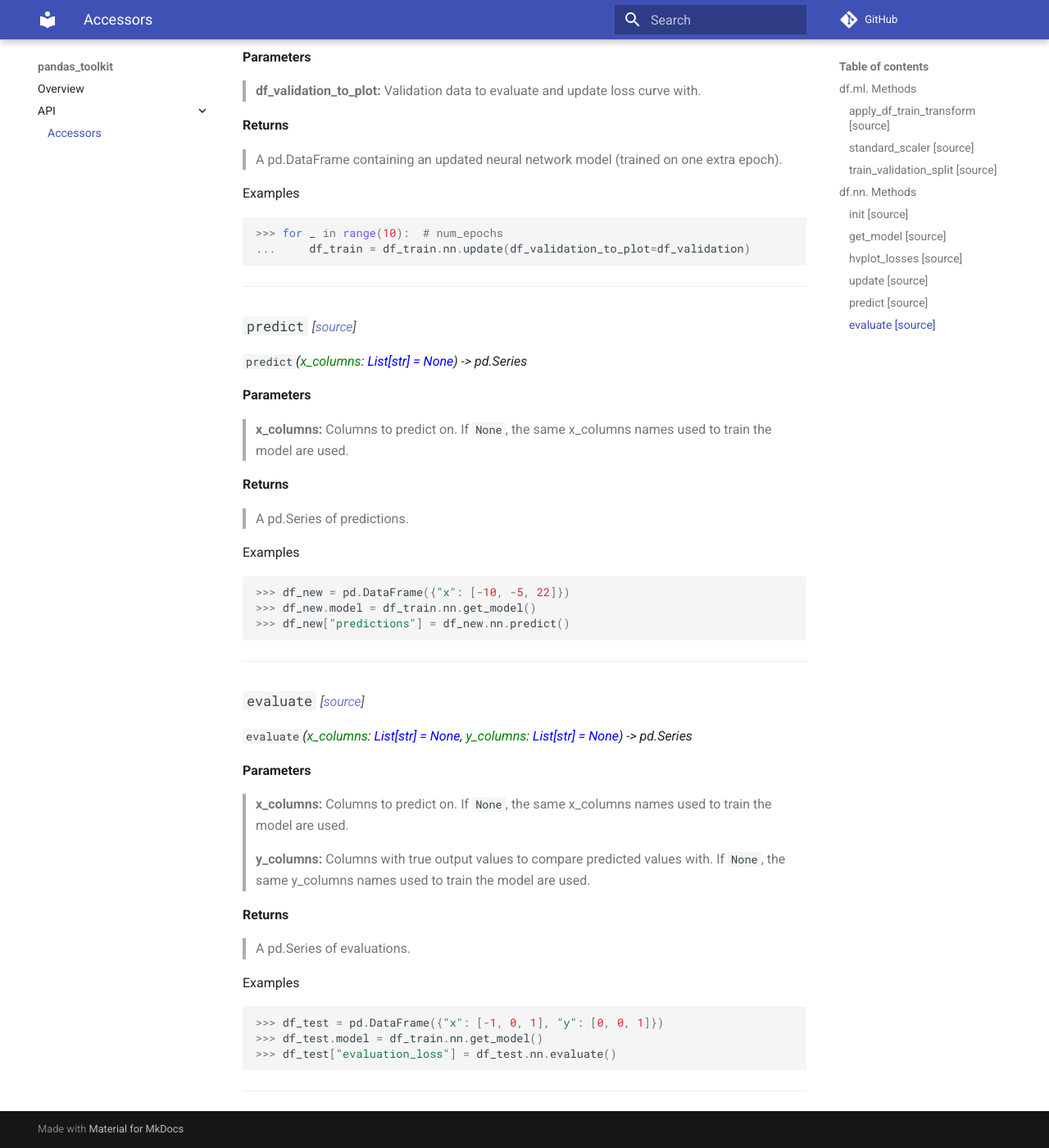
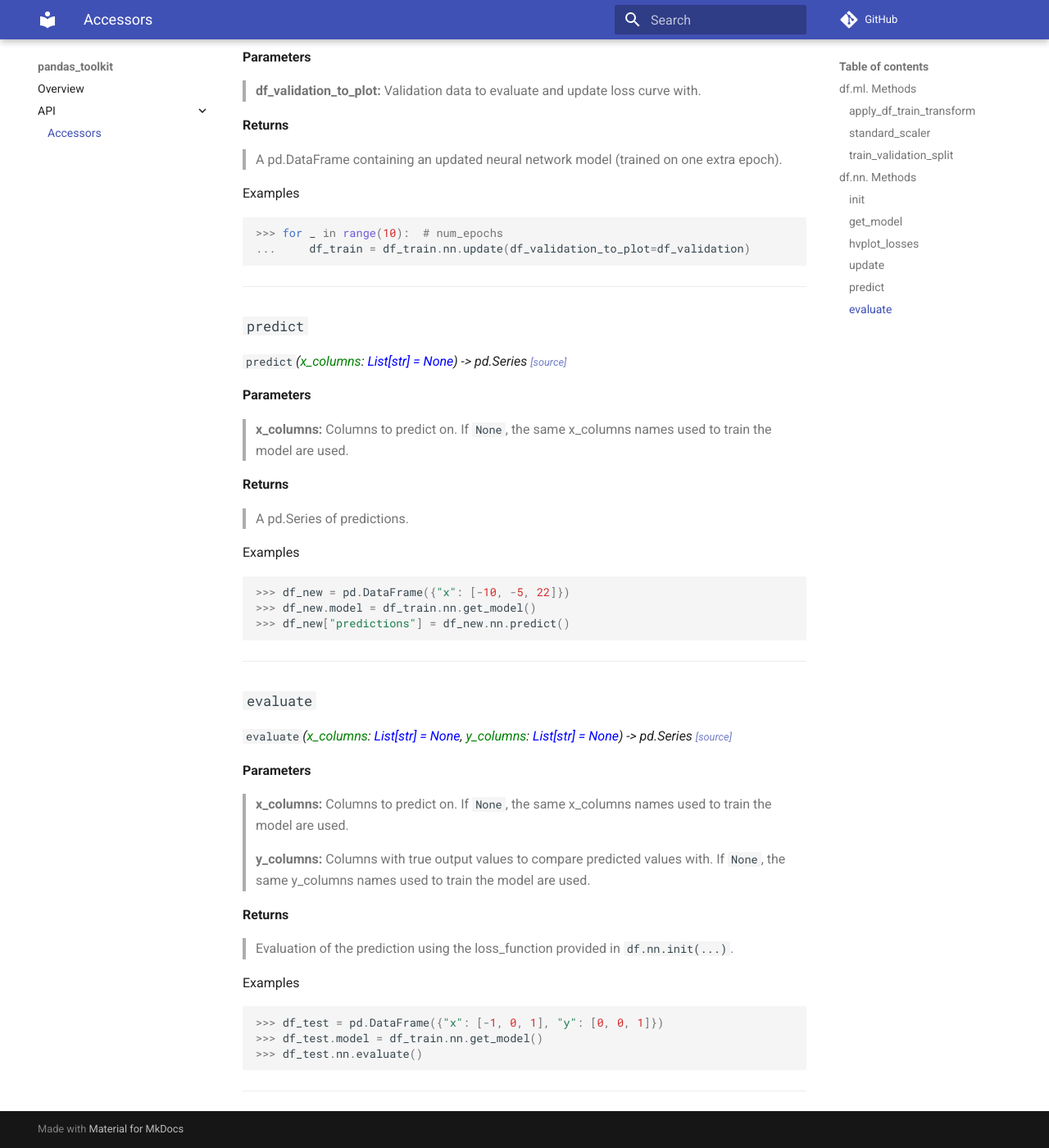
Before and after one commit to asmith26/pandas_toolkit, an MkDocs documentation site: the page built from docs/api/accessors.md, in a window 1280 px wide and 1400 px high, scrolled down 4087 px. Shown: the whole window at 82% size. Built offline with MkDocs 1.6.1 and Material for MkDocs 9.7.7, drawn with Linux system fonts in a browser that asks for light colours; comment, search, counter and statistics services are not loaded; some of the changed text lies outside the part shown.

Commit message:
Improve doc, add batch predict and evaluate, add property, fix prng sequence

````diff
--- a/docs/api/accessors.md
+++ b/docs/api/accessors.md
@@ -2,8 +2,8 @@
 
 ## df.ml. Methods
 ---
-### `apply_df_train_transform` *<small>[[source](https://github.com/asmith26/pandas_toolkit/blob/master/pandas_toolkit/ml/__init__.py#L26)]</small>*
-`apply_df_train_transform`*(<span style='color:green'>ml_transform</span>: <span style='color:blue'>MLTransform</span>) -> pd.Series*
+### `apply_df_train_transform`
+`apply_df_train_transform`*(<span style='color:green'>ml_transform</span>: <span style='color:blue'>MLTransform</span>) -> pd.Series* *<small>[[source]](https://github.com/asmith26/pandas_toolkit/blob/master/pandas_toolkit/ml/__init__.py#L26)</small>*
 
 **Parameters**
 > **ml_transform:** `pandas_toolkit.ml.MLTransform` object containing transform to apply and column name to
@@ -33,8 +33,8 @@
 pd.Series([3])
 ```
 ---
-### `standard_scaler` *<small>[[source](https://github.com/asmith26/pandas_toolkit/blob/master/pandas_toolkit/ml/__init__.py#L64)]</small>*
-`standard_scaler`*(<span style='color:green'>column</span>: <span style='color:blue'>str</span>) -> pd.Series*
+### `standard_scaler`
+`standard_scaler`*(<span style='color:green'>column</span>: <span style='color:blue'>str</span>) -> pd.Series* *<small>[[source]](https://github.com/asmith26/pandas_toolkit/blob/master/pandas_toolkit/ml/__init__.py#L64)</small>*
 
 **Parameters**
 > **column:** Column denoting feature to standardize.
@@ -62,8 +62,8 @@
 {'standard_scaler': <pandas_toolkit.ml.MLTransform object at 0x7f1af20f0af0>}
 ```
 ---
-### `train_validation_split` *<small>[[source](https://github.com/asmith26/pandas_toolkit/blob/master/pandas_toolkit/ml/__init__.py#L100)]</small>*
-`train_validation_split`*(<span style='color:green'>train_frac</span>: <span style='color:blue'>float</span>, <span style='color:green'>random_seed</span>: <span style='color:blue'>int = None</span>) -> Tuple[pd.DataFrame, pd.DataFrame]*
+### `train_validation_split`
+`train_validation_split`*(<span style='color:green'>train_frac</span>: <span style='color:blue'>float</span>, <span style='color:green'>random_seed</span>: <span style='color:blue'>int = None</span>) -> Tuple[pd.DataFrame, pd.DataFrame]* *<small>[[source]](https://github.com/asmith26/pandas_toolkit/blob/master/pandas_toolkit/ml/__init__.py#L100)</small>*
 
 **Parameters**
 > **train_frac:** Fraction of rows to be added to df_train.
@@ -87,8 +87,8 @@
 ---
 ## df.nn. Methods
 ---
-### `init` *<small>[[source](https://github.com/asmith26/pandas_toolkit/blob/master/pandas_toolkit/nn/__init__.py#L38)]</small>*
-`init`*(<span style='color:green'>x_columns</span>: <span style='color:blue'>List[str]</span>, <span style='color:green'>y_columns</span>: <span style='color:blue'>List[str]</span>, <span style='color:green'>net_function</span>: <span style='color:blue'>Callable[[jnp.ndarray] jnp.ndarray]</span>, <span style='color:green'>loss</span>: <span style='color:blue'>str</span>, <span style='color:green'>optimizer</span>: <span style='color:blue'>InitUpdate = optix.adam(learning_rate=1e-3)</span>, <span style='color:green'>batch_size</span>: <span style='color:blue'>int = None</span>, <span style='color:green'>apply_rng</span>: <span style='color:blue'>jnp.ndarray = None</span>) -> pd.DataFrame*
+### `init`
+`init`*(<span style='color:green'>x_columns</span>: <span style='color:blue'>List[str]</span>, <span style='color:green'>y_columns</span>: <span style='color:blue'>List[str]</span>, <span style='color:green'>net_function</span>: <span style='color:blue'>Callable[[jnp.ndarray] jnp.ndarray]</span>, <span style='color:green'>loss</span>: <span style='color:blue'>str</span>, <span style='color:green'>optimizer</span>: <span style='color:blue'>InitUpdate = optix.adam(learning_rate=1e-3)</span>, <span style='color:green'>batch_size</span>: <span style='color:blue'>int = None</span>, <span style='color:green'>apply_rng</span>: <span style='color:blue'>jnp.ndarray = None</span>) -> pd.DataFrame* *<small>[[source]](https://github.com/asmith26/pandas_toolkit/blob/master/pandas_toolkit/nn/__init__.py#L38)</small>*
 
 **Parameters**
 > **x_columns:** Columns to be used as input for the model.
@@ -126,8 +126,8 @@
 ...     df_train = df_train.nn.update(df_validation_to_plot=df_validation)
 ```
 ---
-### `get_model` *<small>[[source](https://github.com/asmith26/pandas_toolkit/blob/master/pandas_toolkit/nn/__init__.py#L98)]</small>*
-`get_model`*() -> Model*
+### `get_model`
+`get_model`*() -> Model* *<small>[[source]](https://github.com/asmith26/pandas_toolkit/blob/master/pandas_toolkit/nn/__init__.py#L98)</small>*
 
 **Returns**
 > A pandas_toolkit.nn.Model object. As this is not linked to a pd.DataFrame, it is much more lightweight
@@ -139,8 +139,8 @@
 >>> model.predict(x=jnp.array([42]))
 ```
 ---
-### `hvplot_losses` *<small>[[source](https://github.com/asmith26/pandas_toolkit/blob/master/pandas_toolkit/nn/__init__.py#L112)]</small>*
-`hvplot_losses`*() -> None*
+### `hvplot_losses`
+`hvplot_losses`*() -> None* *<small>[[source]](https://github.com/asmith26/pandas_toolkit/blob/master/pandas_toolkit/nn/__init__.py#L112)</small>*
 
 **Returns**
 > A Holoviews object for interactive (via Bokeh), real-time ploting of training and validation loss
@@ -152,8 +152,8 @@
 >>> df_train.nn.hvplot_losses()
 ```
 ---
-### `update` *<small>[[source](https://github.com/asmith26/pandas_toolkit/blob/master/pandas_toolkit/nn/__init__.py#L141)]</small>*
-`update`*(<span style='color:green'>df_validation_to_plot</span>: <span style='color:blue'>pd.DataFrame = None</span>) -> pd.DataFrame*
+### `update`
+`update`*(<span style='color:green'>df_validation_to_plot</span>: <span style='color:blue'>pd.DataFrame = None</span>) -> pd.DataFrame* *<small>[[source]](https://github.com/asmith26/pandas_toolkit/blob/master/pandas_toolkit/nn/__init__.py#L141)</small>*
 
 **Parameters**
 > **df_validation_to_plot:** Validation data to evaluate and update loss curve with.
@@ -167,8 +167,8 @@
 ...     df_train = df_train.nn.update(df_validation_to_plot=df_validation)
 ```
 ---
-### `predict` *<small>[[source](https://github.com/asmith26/pandas_toolkit/blob/master/pandas_toolkit/nn/__init__.py#L174)]</small>*
-`predict`*(<span style='color:green'>x_columns</span>: <span style='color:blue'>List[str] = None</span>) -> pd.Series*
+### `predict`
+`predict`*(<span style='color:green'>x_columns</span>: <span style='color:blue'>List[str] = None</span>) -> pd.Series* *<small>[[source]](https://github.com/asmith26/pandas_toolkit/blob/master/pandas_toolkit/nn/__init__.py#L174)</small>*
 
 **Parameters**
 > **x_columns:** Columns to predict on. If `None`, the same x_columns names used to train the model are used.
@@ -183,8 +183,8 @@
 >>> df_new["predictions"] = df_new.nn.predict()
 ```
 ---
-### `evaluate` *<small>[[source](https://github.com/asmith26/pandas_toolkit/blob/master/pandas_toolkit/nn/__init__.py#L195)]</small>*
-`evaluate`*(<span style='color:green'>x_columns</span>: <span style='color:blue'>List[str] = None</span>, <span style='color:green'>y_columns</span>: <span style='color:blue'>List[str] = None</span>) -> pd.Series*
+### `evaluate`
+`evaluate`*(<span style='color:green'>x_columns</span>: <span style='color:blue'>List[str] = None</span>, <span style='color:green'>y_columns</span>: <span style='color:blue'>List[str] = None</span>) -> pd.Series* *<small>[[source]](https://github.com/asmith26/pandas_toolkit/blob/master/pandas_toolkit/nn/__init__.py#L195)</small>*
 
 **Parameters**
 > **x_columns:** Columns to predict on. If `None`, the same x_columns names used to train the model are used.
@@ -193,12 +193,12 @@
 y_columns names used to train the model are used.
 
 **Returns**
-> A pd.Series of evaluations.
+> Evaluation of the prediction using the loss_function provided in `df.nn.init(...)`.
 
 Examples
 ```python
 >>> df_test = pd.DataFrame({"x": [-1, 0, 1], "y": [0, 0, 1]})
 >>> df_test.model = df_train.nn.get_model()
->>> df_test["evaluation_loss"] = df_test.nn.evaluate()
+>>> df_test.nn.evaluate()
 ```
 ---
--- a/docs/api_md_generate.py
+++ b/docs/api_md_generate.py
@@ -55,8 +55,8 @@
             github_line_number = inspect.findsource(accessor)[1] + 1
             github_source_url = f"{ROOT_GITHUB_URL}{file_path}#L{github_line_number}"
 
-            accessors_file.writelines(f"### `{function_name}` *<small>[[source]({github_source_url})]</small>*\n")
-            accessors_file.writelines(f"`{function_name}`*{function_signature}*\n")
+            accessors_file.writelines(f"### `{function_name}`\n")
+            accessors_file.writelines(f"`{function_name}`*{function_signature}* *<small>[[source]]({github_source_url})</small>*\n")
             accessors_file.writelines("\n")
             accessors_file.writelines(f"{docstring}")
             accessors_file.writelines("\n---\n")
````
Also changed, not shown: 3 other files.
